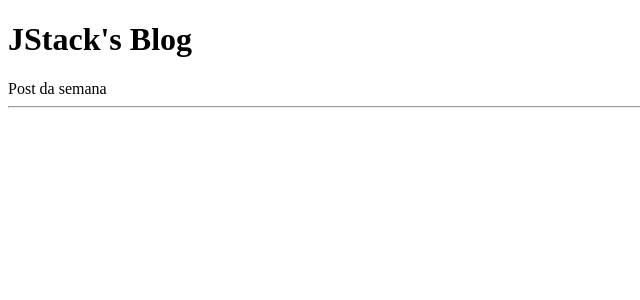
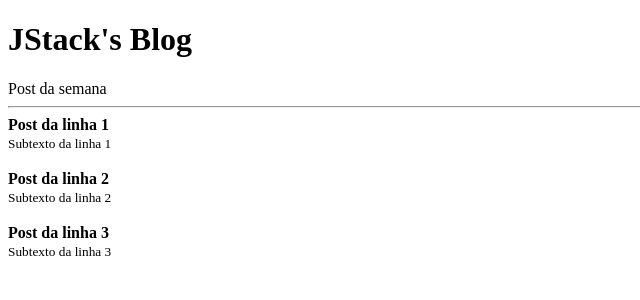
Before and after one commit to cauealb/full-stack, a React app in the folder React/: page / in a window 1280 px wide. Shown: the top 300 px of the page, without its empty margins (0-640 px from the left). Built offline with nearby package versions, Linux system fonts and the light colour scheme.

Commit message:
Colocando props no componente

```diff
--- a/React/src/App.jsx
+++ b/React/src/App.jsx
@@ -1,4 +1,5 @@
 import React from "react";
+import Post from "./Post.jsx";
 
 const category = 'Post da semana'
 
@@ -10,7 +11,18 @@ export default function App() {
 
             <hr />
 
-
+            <Post
+                title="Post da linha 1"
+                subtitle="Subtexto da linha 1"
+            />
+            <Post
+                title="Post da linha 2"
+                subtitle="Subtexto da linha 2"
+            />
+            <Post
+                title="Post da linha 3"
+                subtitle="Subtexto da linha 3"
+            />
         </>
     )
 }
--- a/React/src/Post.jsx
+++ b/React/src/Post.jsx
@@ -1,11 +1,15 @@
-function Post() {
+import React from "react"
+
+function Post(props) {
     return (
         <>
             <article>
-                <strong></strong>
-                <small></small>
+                <strong>{props.title}</strong> <br />
+                <small>{props.subtitle}</small>
             </article>
             <br />
         </>
     )
 }
+
+export default Post;
```
